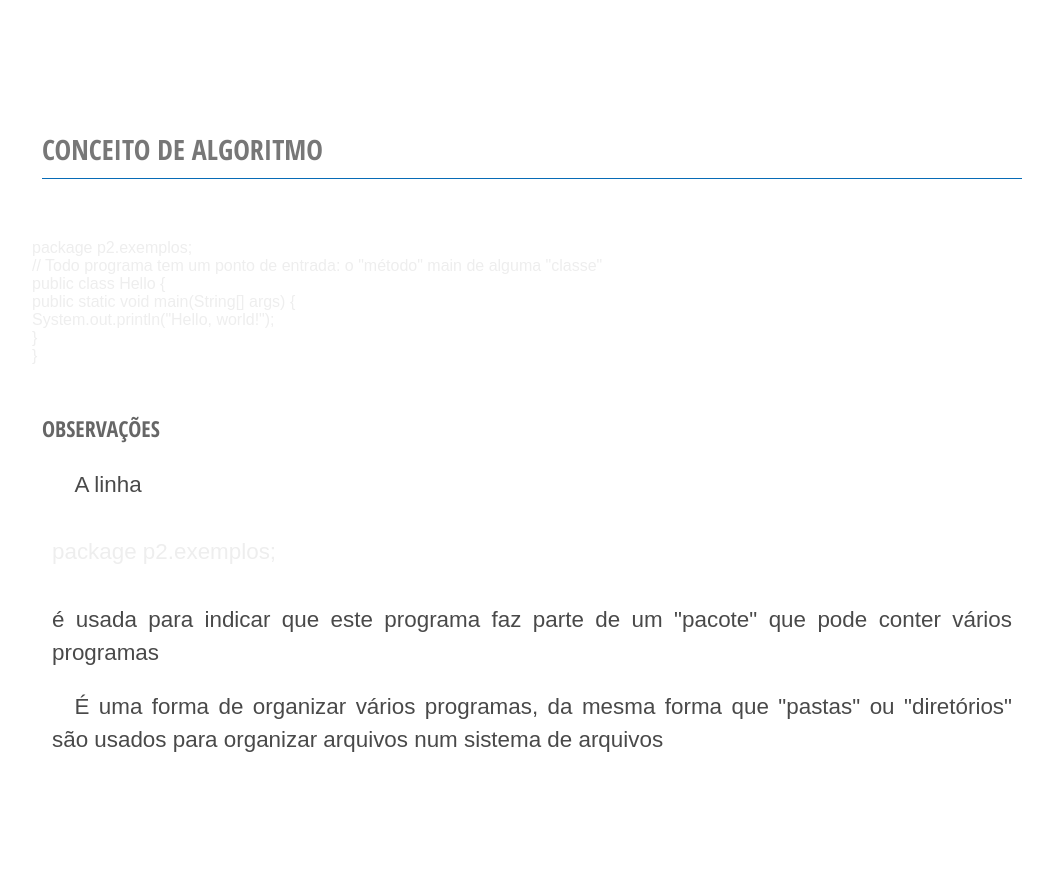
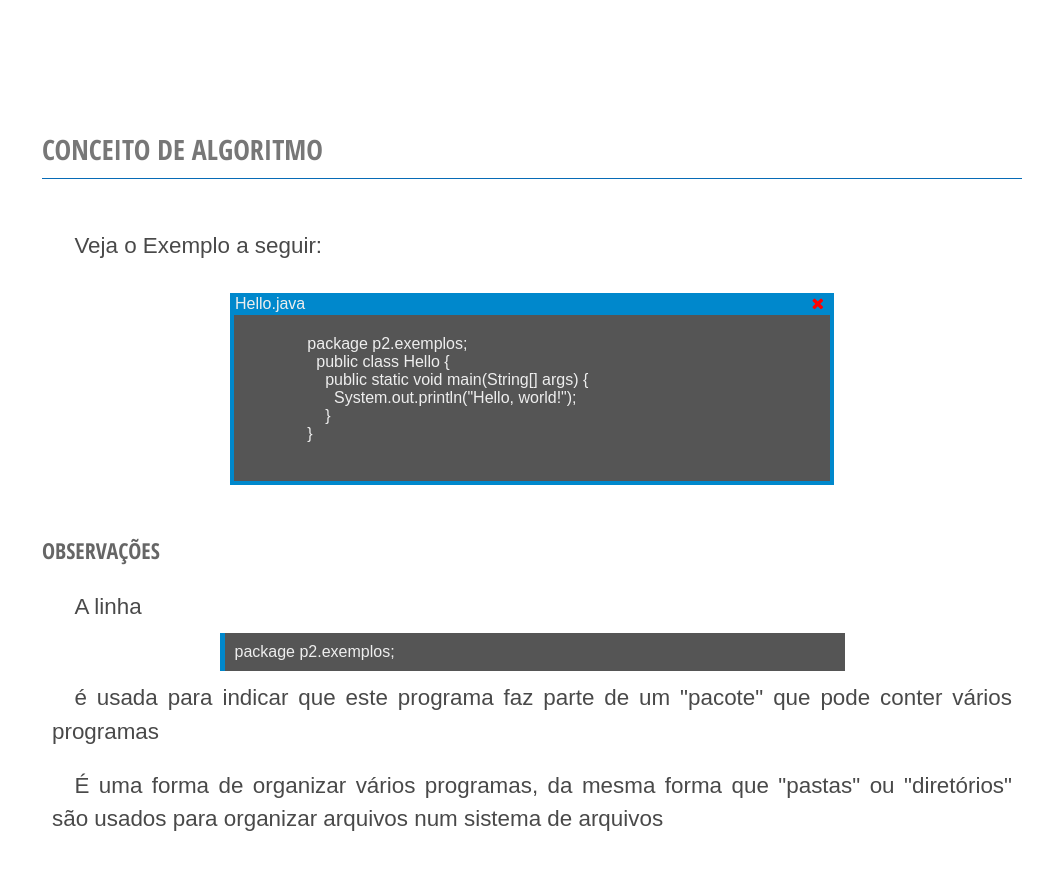
Before and after one commit to DeividFrancis/webaps, a PHP site: page /java.php in a window 1280 px wide. Shown: the part 4160-5040 px from the top of the page, without its empty margins (108-1150 px from the left). Run offline with PHP 8.4, Linux system fonts and the light colour scheme; some libraries are stand-ins or nearby versions; some web fonts are replaced.

Commit message:
depois termino o search

```diff
--- a/conteudo/cont-java.php
+++ b/conteudo/cont-java.php
@@ -80,12 +80,12 @@
     </ul>
 
     <h3 class="titulo" id="tema-3"><?php echo $java[3] ?></h3>
-
-    <p class="texto">
+      <p class="texto">Veja o Exemplo  a seguir:</p>
+      <div class="window">
+        <span><i>Hello.java</i><i class="fa fa-close"></i></span>
         <code>
           <pre>
             package p2.exemplos;
-// Todo programa tem um ponto de entrada: o "método" main de alguma "classe"
               public class Hello {
                 public static void main(String[] args) {
                   System.out.println("Hello, world!");
@@ -93,16 +93,14 @@ System.out.println("Hello, world!");
             }
           </pre>
         </code>
-    </p>
+      </div>
 
     <h4 class="sub-titulo">Observações</h4>
-    <p class="texto">
-      A linha <br> <br>
-      <code>package p2.exemplos;</code> <br> <br>
-      é usada para indicar que este programa faz parte de um "pacote" que pode conter vários programas
+    <p class="texto">A linha</p>
+      <code><pre class="line">package p2.exemplos;</pre></code>
+      <p class="texto">é usada para indicar que este programa faz parte de um "pacote" que pode conter vários programas</p>
       <p class="texto">
         É uma forma de organizar vários programas, da mesma forma que "pastas" ou "diretórios"
         são usados para organizar arquivos num sistema de arquivos
       </p>
-    </p>
 </aside>
--- a/header.php
+++ b/header.php
@@ -40,7 +40,7 @@
           </div>
         </nav>
         <aside class="logosi" style="color: #ddd">
-          <span class="si">&lt;/Sistemas&gt;</span>
+          &lt;/Sistemas&gt;
         </aside>
         <!-- MENU normal -->
         <!-- ============================================================ -->
@@ -50,11 +50,17 @@
           </ul>
         </nav>
         <!-- =============================================================== -->
+        <a href="javascript:;" class="btnToggle"><i class="fa fa-search"></i></a>
         <form class="busca" action="index.html" method="post">
           <button type="button" name="button"><i class="fa fa-search"></i></button>
           <input type="text" name="busca" value="" placeholder="pesquisar">
         </form>
       </div>
+      <form class="busca-mobile" action="index.html" method="post">
+        <button type="button" name="button"><i class="fa fa-search"></i></button>
+        <input type="text" name="busca" value="" placeholder="pesquisar">
+      </form>
+
       <section class="inicio wrap-column">
         <h2 class="materia"><?php echo $materia ?></h2>
         <p class="intro"><?php echo $intro ?></p>
--- a/jquery.js
+++ b/jquery.js
@@ -7,23 +7,11 @@ $(function(){
     if ($(this).scrollTop() > 600) {
       nav.addClass("menu-fixo");
       $(".flex, .mtop a, .sub-menu, .menu-mobile").addClass('ligth');
-      $(".flex, .mtop a, .sub-menu, .menu-mobile a, .logosi, .toggle").addClass('ligth-a');
-      // $('.sub-menu').css({'background-color':'#222'})
-      // $('.menu-fixo').slideDown(5000);
-      // $('.logosi, .toggle, .menu-mobile a').css('color', '#888');
-
-
-      // $('.logosi').document.wi
-      // $('.logosi').removeClass('si')
-
+      $(".flex, .mtop a, .sub-menu, .menu-mobile a, .logosi, .toggle, .btnToggle").addClass('ligth-a');
     } else {
-      // $('.sub-menu').addClass('dark');
       nav.removeClass("menu-fixo");
-      // $('.logosi').addClass('si')
-      // $('.logosi').removeClass('tm')
       $(".flex, .mtop a, .sub-menu, .menu-mobile").removeClass('ligth');
-      $(".flex, .mtop a, .sub-menu, .menu-mobile a, .logosi, .toggle").removeClass('ligth-a');
-      // $('.logosi, .toggle, .menu-mobile a').css('color', '#ddd');
+      $(".flex, .mtop a, .sub-menu, .menu-mobile a, .logosi, .toggle, .btnToggle").removeClass('ligth-a');
     }
   });
 });
--- a/sass/_conteudo.sass
+++ b/sass/_conteudo.sass
@@ -126,9 +126,13 @@ ul.texto
 
 // CODIGDOSSSSSSS
 // ========================================
+.line
+  border-left: 5px solid $azul
+  padding: 10px
+  margin: 0 auto
 .window
   background-color: $azul
-  padding: 3px
+  padding: 2px
   max-width: 600px
   margin: 20px auto
   span
@@ -145,6 +149,6 @@ code
   color: #eee
   pre
     padding: 20px
-    margin: 3px
+    margin: 2px
     max-width: 600px
     background-color: #555
--- a/sass/_header.sass
+++ b/sass/_header.sass
@@ -6,19 +6,24 @@
   display: flex
   justify-content: space-around
   position: absolute
+  .btnToggle
+    padding: 10px
   +breakpoint ($celular)
     justify-content: space-between
     .logosi
       order: 2
     .menuh
       order: 1
-      font-size: 20px
+      display: none
+    .btnToggle
+      order: 3
+      // border: none
+      // background-color: inherit
+      // margin: 0
     .busca
-      order: 3
-      border: none
-      background-color: inherit
-      margin: 0
+      display: none
       button
+
         font-size: 20px
         color: #eee
         padding: 10px
@@ -80,6 +85,19 @@
   font-size: 28px
   font-weight: 600
   .tm
+.busca-mobile
+  display: none
+  width: 100%
+  // background-color: $branco
+  border-bottom: 1px solid $branco
+  position: absolute
+  margin: 0 20px
+  top: 45px
+  padding: 10px
+  input
+    background-color: rgba(0, 0, 0, 0)
+    border: none
+    color: $branco
 .busca
   margin: 10px 0
   padding: 0
--- a/sass/_menu-mobile.sass
+++ b/sass/_menu-mobile.sass
@@ -2,14 +2,14 @@
 @import "../bower_components/breakpoint-sass/stylesheets/breakpoint"
 .mobile
   padding: 10px
-  .toggle
-      display: none
-      color: $cinza-claro
-      font-size: 20px
-      .fa
-        padding: 0
-      +breakpoint ($celular)
-        display: block
+.toggle, .btnToggle
+    display: none
+    color: $cinza-claro
+    font-size: 20px
+    .fa
+      padding: 0
+    +breakpoint ($celular)
+      display: block
 .ativo
   left: 0px !important
   // transition: .3s
--- a/sass/_nav-menu.sass
+++ b/sass/_nav-menu.sass
@@ -67,7 +67,7 @@
     &:hover
       margin-left: 5px
       transition: 0.25s
-// .menuh
+.menuh
   +breakpoint ($celular)
     display: none
 .menuh, .menuv
@@ -76,19 +76,6 @@
     display: flex
     min-width: 100%
     justify-content: space-between
-    +breakpoint ($celular)
-      li
-        display: none
-        // .fa
-          display: block
-      // li:first-child
-        display: block
-        font-size: 0
-        .fa
-          // display: b
-          font-size: 20px
-          visibility: visible
-
   a, label
     white-space: nowrap
     text-decoration: none
```
Also changed, not shown: css/css-geral.css, css/home.css. Lines whose indentation alone changed are shown as unchanged.
